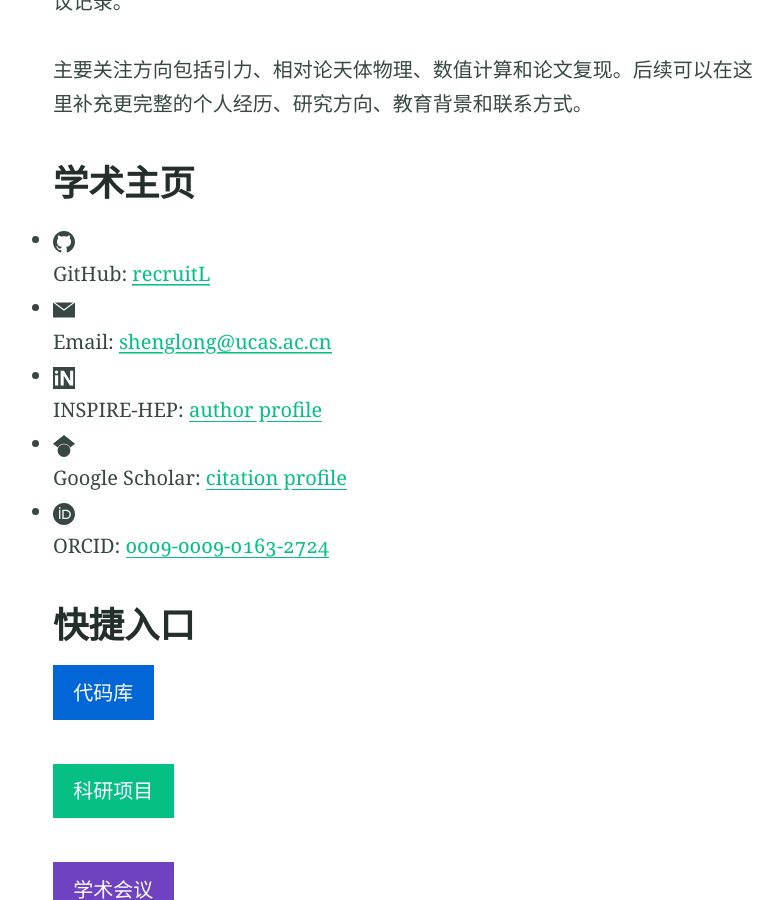
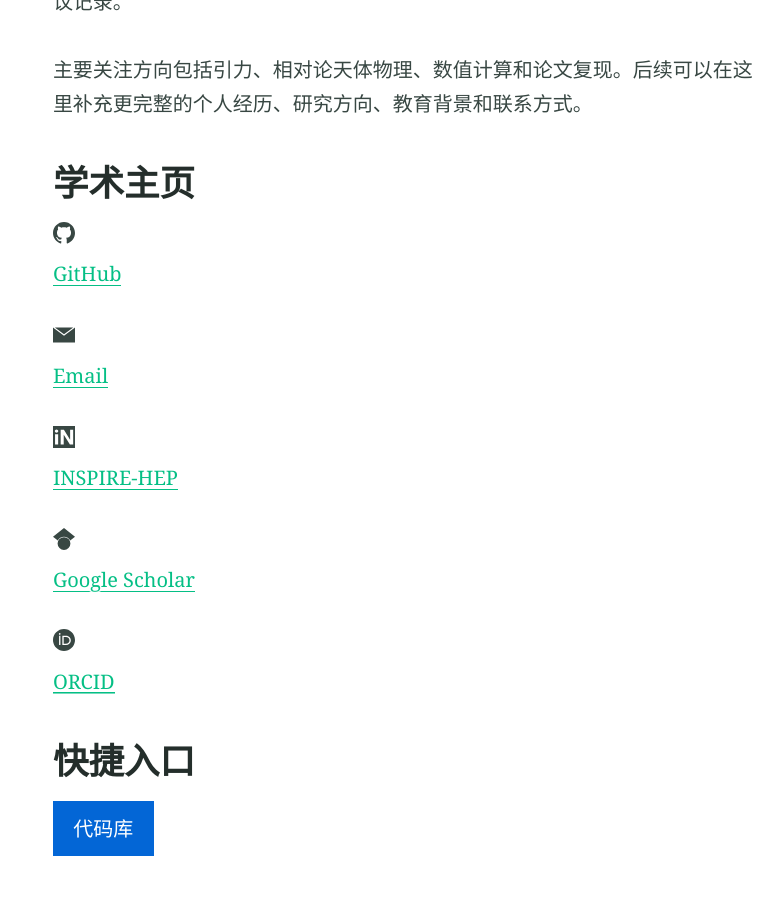
Before and after one commit to recruitL/recruitL.github.io, a Jekyll site: the page built from index.md, in a window 1280 px wide and 900 px high, scrolled down 629 px. Shown: the whole window, without its empty margins (230-1013 px from the left). Built offline with Jekyll 4.4.1, drawn with Linux system fonts in a browser that asks for light colours.

Commit message:
Format academic links without bullets

```diff
--- a/index.md
+++ b/index.md
@@ -16,11 +16,11 @@
 
 ## 学术主页
 
-* {% include icon.html id="github" title="GitHub" %} GitHub: [recruitL](https://github.com/recruitL)
-* {% include icon.html id="email" title="Email" %} Email: [shenglong@ucas.ac.cn](mailto:shenglong@ucas.ac.cn)
-* {% include icon.html id="inspire" title="INSPIRE-HEP" %} INSPIRE-HEP: [author profile](https://inspirehep.net/authors/2761677?ui-citation-summary=true)
-* {% include icon.html id="google-scholar" title="Google Scholar" %} Google Scholar: [citation profile](https://scholar.google.com/citations?user=zDxt9_kAAAAJ&hl=zh-TW&authuser=1)
-* {% include icon.html id="orcid" title="ORCID" %} ORCID: [0009-0009-0163-2724](https://orcid.org/my-orcid?orcid=0009-0009-0163-2724)
+{% include icon.html id="github" title="GitHub" %} [GitHub](https://github.com/recruitL)<br>
+{% include icon.html id="email" title="Email" %} [Email](mailto:shenglong@ucas.ac.cn)<br>
+{% include icon.html id="inspire" title="INSPIRE-HEP" %} [INSPIRE-HEP](https://inspirehep.net/authors/2761677?ui-citation-summary=true)<br>
+{% include icon.html id="google-scholar" title="Google Scholar" %} [Google Scholar](https://scholar.google.com/citations?user=zDxt9_kAAAAJ&hl=zh-TW&authuser=1)<br>
+{% include icon.html id="orcid" title="ORCID" %} [ORCID](https://orcid.org/my-orcid?orcid=0009-0009-0163-2724)
 
 ## 快捷入口
 
```
